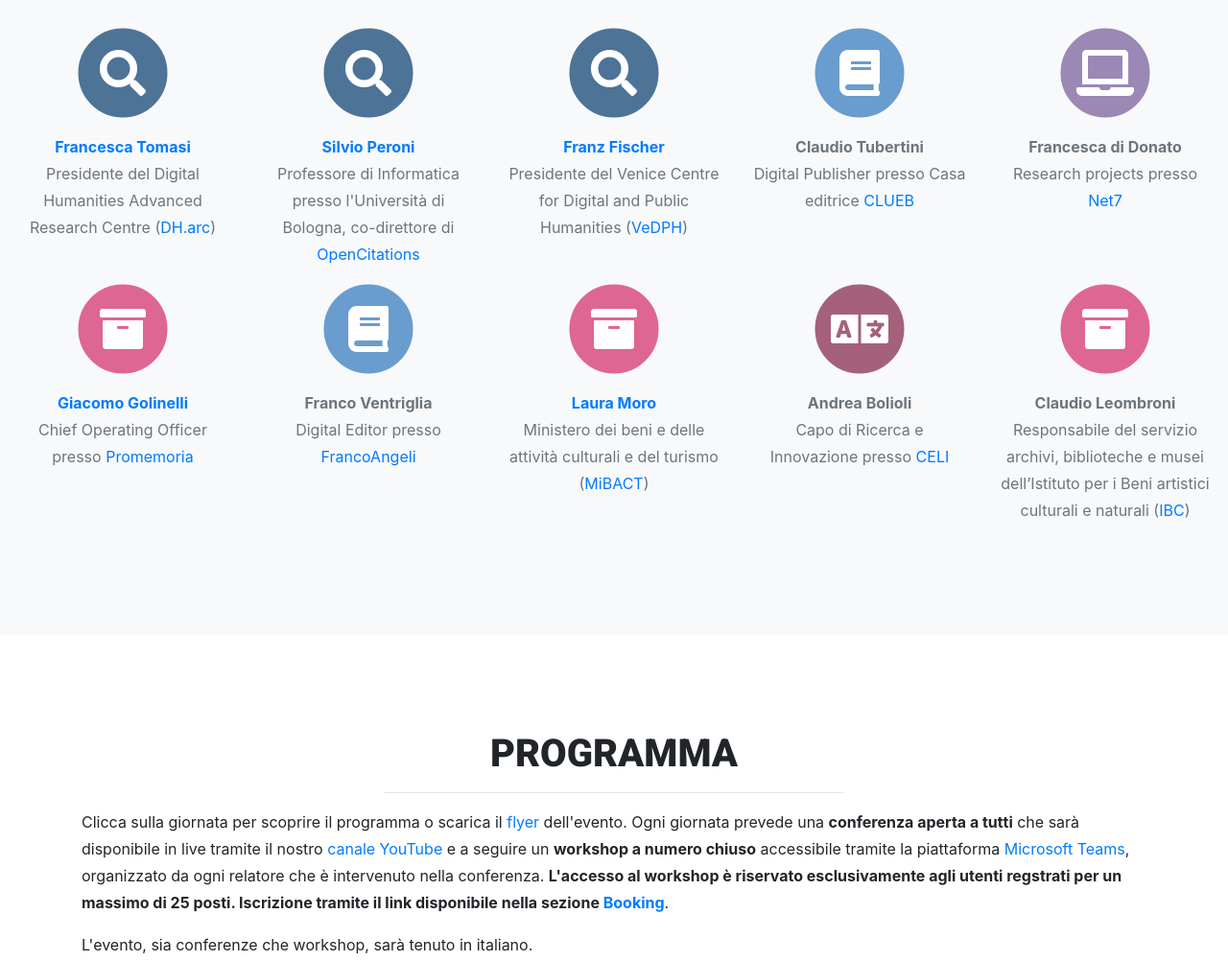
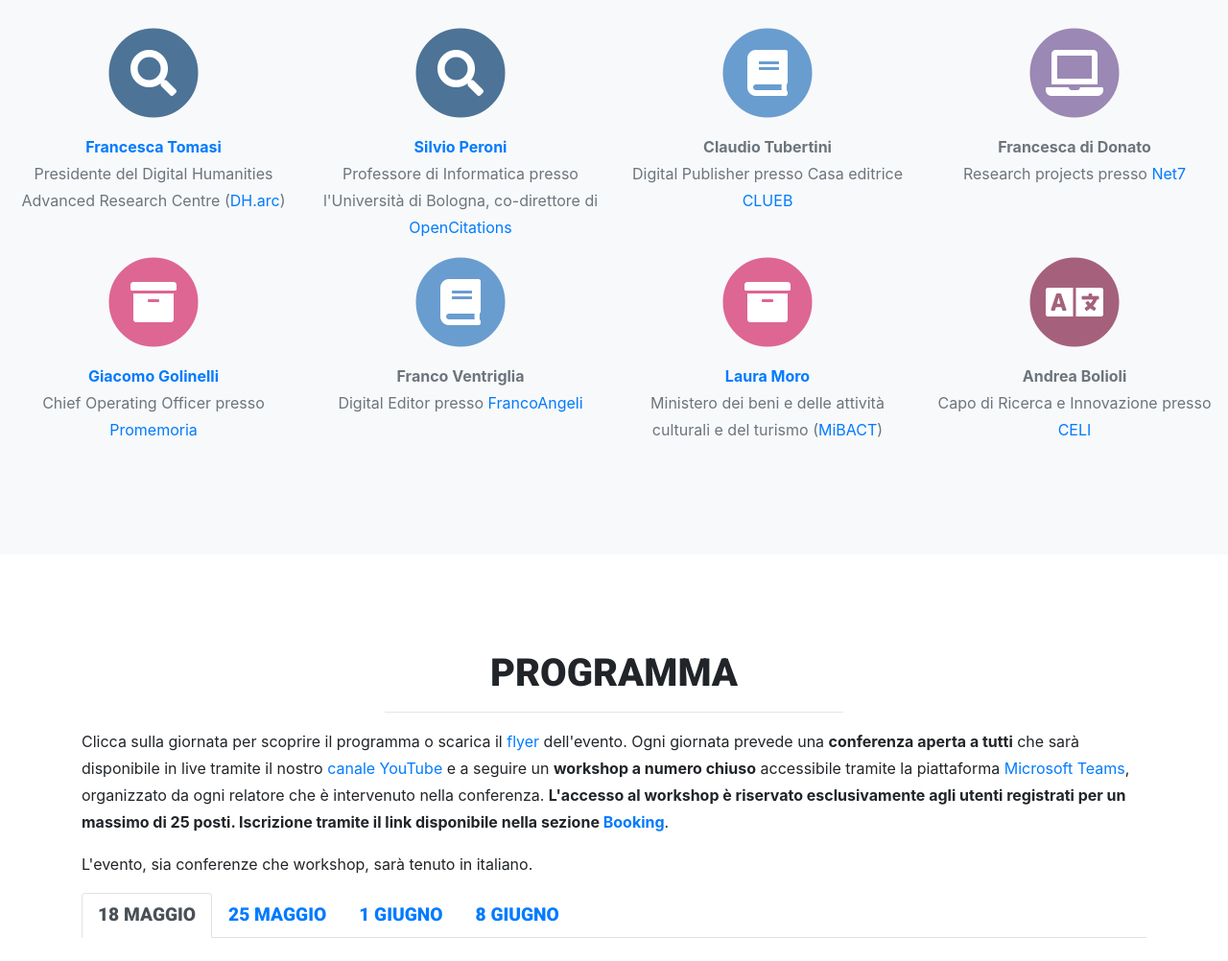
Before and after one commit to Digital-WHOmanities/dwho.github.io, a website with bundled scripts: page index.html in a window 1280 px wide. Shown: the part 1800-2802 px from the top of the page at 96% size. Built offline with nearby package versions, Linux system fonts and the light colour scheme; a web font is replaced by a local one.

Commit message:
Update index.html

```diff
--- a/index.html
+++ b/index.html
@@ -178,14 +178,14 @@
           <h4 class="service-heading"></h4>
           <p class="text-muted"><b><a href="https://essepuntato.it/" target="_blank">Silvio Peroni</a></b><br>Professore di Informatica presso l'Università di Bologna, co-direttore di <a href="http://opencitations.net/" target="_blank">OpenCitations</a></p>
         </div>
-        <div class="col">
+        <!-- <div class="col">
          <span class="fa-stack fa-3x">
             <i class="fas fa-circle fa-stack-2x research"></i>
             <i class="fas fa-search fa-stack-1x fa-inverse"></i>
           </span>
           <h4 class="service-heading"></h4>
           <p class="text-muted"><b><a href="www.unive.it/persone/franz.fischer" target="_blank">Franz Fischer</a></b><br>Presidente del Venice Centre for Digital and Public Humanities (<a href="https://www.unive.it/pag/39287/" target="_blank">VeDPH</a>)</p>
-        </div>
+        </div> -->
         <div class="col">
           <span class="fa-stack fa-3x">
             <i class="fas fa-circle fa-stack-2x editing"></i>
@@ -238,14 +238,14 @@
           <h4 class="service-heading"></h4>
           <p class="text-muted"><b>Andrea Bolioli</b><br>Capo di Ricerca e Innovazione presso <a href="https://www.celi.it/" target="_blank">CELI</a></p>
         </div>
-        <div class="col">
+       <!-- <div class="col">
           <span class="fa-stack fa-3x">
             <i class="fas fa-circle fa-stack-2x biblio"></i>
             <i class="fas fa-archive fa-stack-1x fa-inverse"></i>
           </span>
           <h4 class="service-heading"></h4>
           <p class="text-muted"><b>Claudio Leombroni</b><br>Responsabile del servizio archivi, biblioteche e musei dell’Istituto per i Beni artistici culturali e naturali (<a href="http://ibc.regione.emilia-romagna.it/" target="_blank">IBC</a>)</p>
-        </div>
+        </div> -->
 
       </div>
 
@@ -262,7 +262,7 @@
         <div class="col-lg-12 text-center">
           <h2 class="section-heading text-uppercase">Programma</h2>
           <hr>
-          <p style="text-align:left;">Clicca sulla giornata per scoprire il programma o scarica il <a href="img/flyer_digitalwho3.jpg" target="_blank">flyer</a> dell'evento. Ogni giornata prevede una <b>conferenza aperta a tutti</b> che sarà disponibile in live tramite il nostro <a href="https://www.youtube.com/channel/UCOVCBjlRRaShRctrw8sfJoQ/featured" target="_blank">canale YouTube</a> e a seguire un <b>workshop a numero chiuso</b> accessibile tramite la piattaforma <a href="https://products.office.com/it-it/microsoft-teams/download-app" target="_blank">Microsoft Teams</a>, organizzato da ogni relatore che è intervenuto nella conferenza. <b>L'accesso al workshop è riservato esclusivamente agli utenti regstrati per un massimo di 25 posti. Iscrizione tramite il link disponibile nella sezione <a href="#prenotati">Booking</a></b>.</p>
+          <p style="text-align:left;">Clicca sulla giornata per scoprire il programma o scarica il <a href="img/flyer_digitalwho3.jpg" target="_blank">flyer</a> dell'evento. Ogni giornata prevede una <b>conferenza aperta a tutti</b> che sarà disponibile in live tramite il nostro <a href="https://www.youtube.com/channel/UCOVCBjlRRaShRctrw8sfJoQ/featured" target="_blank">canale YouTube</a> e a seguire un <b>workshop a numero chiuso</b> accessibile tramite la piattaforma <a href="https://products.office.com/it-it/microsoft-teams/download-app" target="_blank">Microsoft Teams</a>, organizzato da ogni relatore che è intervenuto nella conferenza. <b>L'accesso al workshop è riservato esclusivamente agli utenti registrati per un massimo di 25 posti. Iscrizione tramite il link disponibile nella sezione <a href="#prenotati">Booking</a></b>.</p>
           <p style="text-align:left;">L'evento, sia conferenze che workshop, sarà tenuto in italiano.</p>
         </div>
       </div>
@@ -538,16 +538,16 @@
                   </div>
                   <div class="timeline-panel">
                     <div class="timeline-heading">
-                      <h4>Franz Fischer</h4>
+                      <h4>Ospite da confermare</h4>
                       <h5 class="subheading">10.30 - 11.00</h5>
                     </div>
-                    <div class="timeline-body">
+                  <!--  <div class="timeline-body">
                       <p class="text-muted">
                         Relatore: Franz Fischer.
                         <br>
                         Presentazione del centro di ricerca VeDPH.
                       </p>
-                    </div>
+                    </div> -->
                   </div>
                 </li>
                 <li class="timeline-inverted">
@@ -639,16 +639,16 @@
                   </div>
                   <div class="timeline-panel">
                     <div class="timeline-heading">
-                      <h4>Claudio Leombroni</h4>
+                      <h4>Ospite da confermare</h4>
                       <h5 class="subheading">10.15 - 10.30</h5>
                     </div>
-                    <div class="timeline-body">
+                 <!-- <div class="timeline-body">
                       <p class="text-muted">
                         IBC - Istituto per i Beni Artistici Culturali Naturali Emilia Romagna
                         <br>
                         Biblioteche, archivi e musei nell'era digitale.
                       </p>
-                    </div>
+                    </div> -->
                   </div>
                 </li>
 
```
